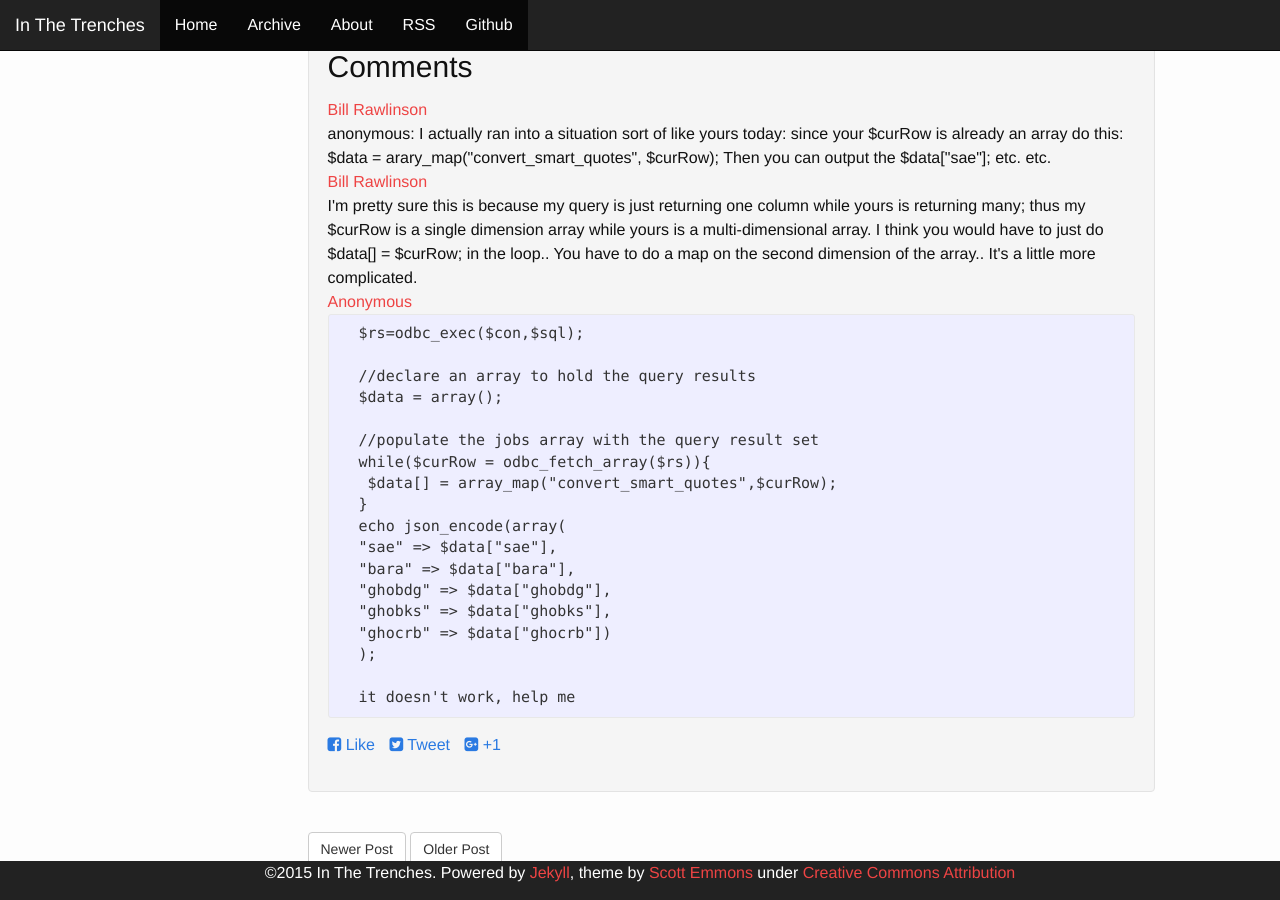
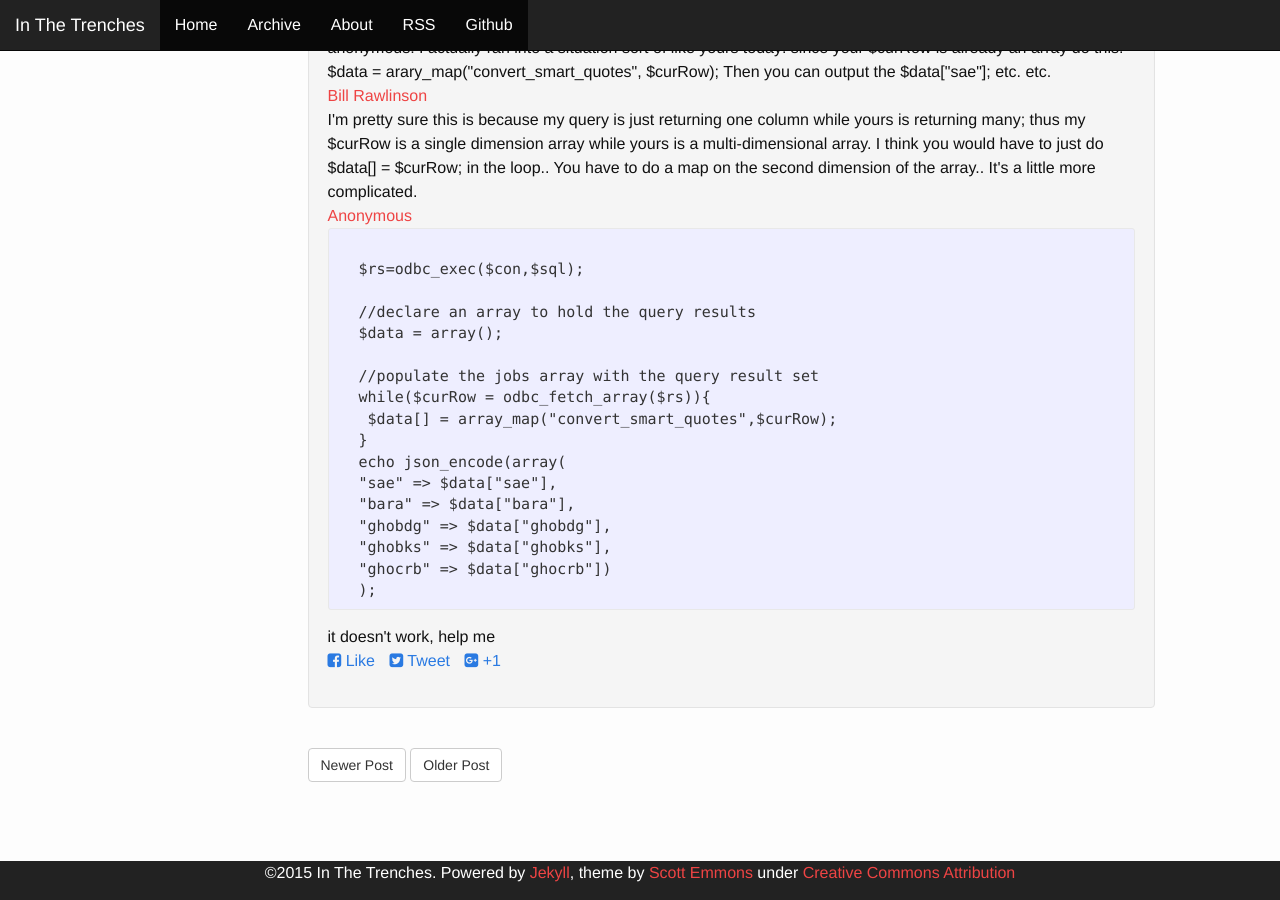
Before and after one commit to finalcut/finalcut.github.io, a Jekyll site: the page built from _posts/2012-02-29-php-arraymap-in-practice.markdown, in a window 1280 px wide and 900 px high, scrolled down 1131 px. Built offline with Jekyll 4.4.1, drawn with Linux system fonts in a browser that asks for light colours; nearby versions of some CDN libraries; Markdown is read by kramdown in place of the engine named in the settings; comment, search, counter and statistics services are not loaded.

Commit message:
remove some blank lines

````diff
--- a/_posts/2012-02-29-php-arraymap-in-practice.markdown
+++ b/_posts/2012-02-29-php-arraymap-in-practice.markdown
@@ -18,7 +18,6 @@ There is an application somewhere in our organization that utilizes an access da
 Here is the basic way the json was being generated previously:
 
 ```php
-
   $rs=odbc_exec($conn,$sql);
   //declare an array to hold the query results
   $data = array();
@@ -28,7 +27,6 @@ Here is the basic way the json was being generated previously:
     $data[] = $curRow;
   }
   echo json_encode(array('jobs'=>$jobs));
-
 ```
 
 Very straight forward and, it appeared to work well until today.  Someone copied and pasted a descriptive field of one of the catalog items from a word document into the access database and a single smart quote (apostrophe really) worked its way into the data.  When this happened that field was rendered in the json as null even though there was clearly data contained within.
@@ -36,7 +34,6 @@ It took me a little while to see that it was a smart quote buried in the middle
 
 
 ```php
-
   $rs=odbc_exec($conn,$sql);
 
   //declare an array to hold the query results
@@ -48,7 +45,6 @@ It took me a little while to see that it was a smart quote buried in the middle
   }
 
   echo json_encode(array('jobs'=>$jobs));
-
 ```
 
 Just updating that one line in the middle of my while loop let me make sure that every element in every row was clean of nasty smart quotes by telling array_map to call the convert_smart_quotes function on each element.  I have to say I really do like the power and simplicity of map (and reduce).
@@ -81,7 +77,8 @@ You have to do a map on the second dimension of the array.. It's a little more c
 <div class='author'>Anonymous</div>
 <div class='content'>
 
-<pre>
+
+<pre><code class="php">
   $rs=odbc_exec($con,$sql);
 
   //declare an array to hold the query results
@@ -98,9 +95,9 @@ You have to do a map on the second dimension of the array.. It's a little more c
   "ghobks" => $data["ghobks"],
   "ghocrb" => $data["ghocrb"])
   );
+</code></pre>
 
   it doesn't work, help me
-</pre>
 
   </div>
 </div>
````
